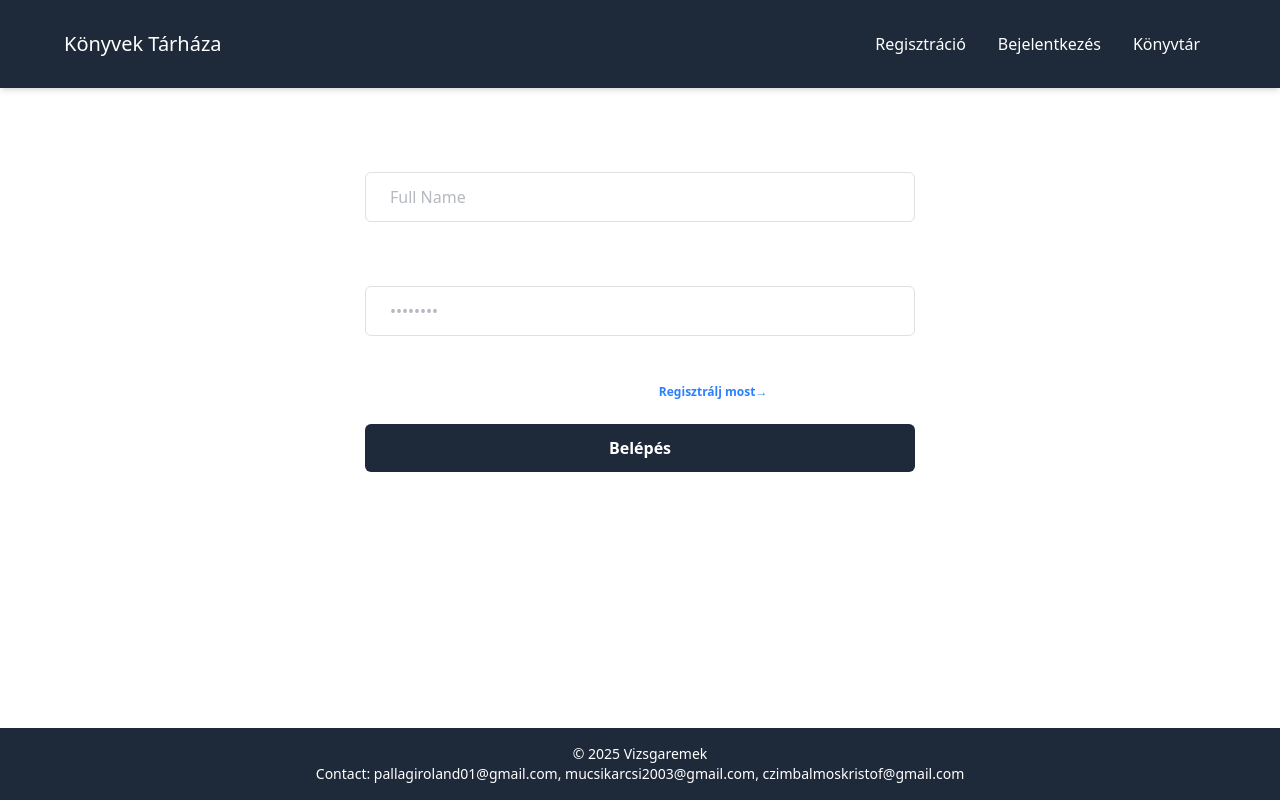
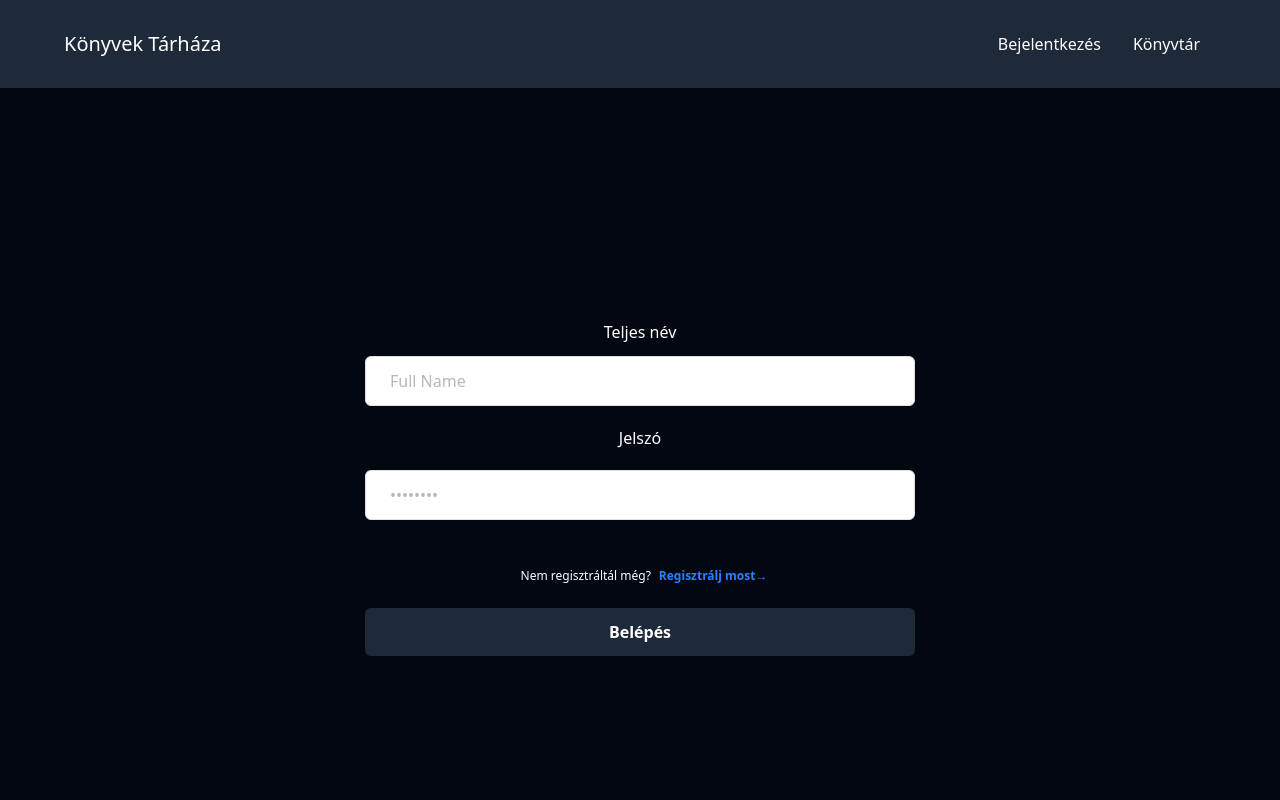
Before and after one commit to CzimbalmosKristof/Frontendkonyv, a React (Vite) app in the folder Frontend/: page /Login in a window 1280 px wide. Shown: the top 800 px of the page. Built offline with nearby package versions, Linux system fonts and the light colour scheme.

Commit message:
javított login, footer, register

```diff
--- a/Frontend/src/App.jsx
+++ b/Frontend/src/App.jsx
@@ -8,7 +8,7 @@ import Footer from './components/Footer.jsx'
 import {BrowserRouter,Routes,Route,Navigate} from 'react-router-dom';
 function App() {
     return (
-        <div>
+        <div className='bg-gray-950'>
          <BrowserRouter>
            <Menu />
            <Routes>
--- a/Frontend/src/components/Footer.jsx
+++ b/Frontend/src/components/Footer.jsx
@@ -4,7 +4,7 @@ function Footer() {
   return (
     <div className="footer">
     <main className="flex-grow" />
-    <footer className="bg-gray-800 text-white py-4 justify-center w-full fixed bottom-0">
+    <footer className="bg-gray-800 text-white py-4 justify-center w-full table-fixed bottom-0">
         <div className="container mx-auto text-center">
             <p>&copy; 2025 Vizsgaremek</p>
             <ul>
--- a/Frontend/src/components/Login.jsx
+++ b/Frontend/src/components/Login.jsx
@@ -1,9 +1,10 @@
 import React from 'react'
+import { Link } from 'react-router-dom';
 
 function Login() {
   return (
-    <div className="flex items-center justify-center p-12">
-    <div className="mx-auto w-full max-w-[550px]">
+    <div className=" flex flex-col min-h-screen items-center justify-center p-12 bg-gray-950">
+    <div className="-mx-auto w-full max-w-[550px] ">
         <form>
             <div className="mb-5">
                 <label for="name" className="mb-3 block text-base font-medium text-[#ffffff]">
@@ -22,7 +23,7 @@ function Login() {
 
                 <div class="flex justify-center items-center mt-4">
                     <p class="inline-flex items-center text-white font-medium text-xs text-center">
-                        <span class="ml-2">Nem regisztráltál még?<a href="/Register" class="text-xs ml-2 text-blue-500 font-semibold">Regisztrálj most&rarr;</a> <br/>
+                        <span class="ml-2">Nem regisztráltál még?<Link to="/Register" class="text-xs ml-2 text-blue-500 font-semibold">Regisztrálj most&rarr;</Link > <br/>
                         </span>
                     </p>
                 </div>
--- a/Frontend/src/components/Main.jsx
+++ b/Frontend/src/components/Main.jsx
@@ -3,7 +3,7 @@ import React from 'react'
 function Main() {
   return (
     <div className="relative bg-gradient-to-r from-purple-600 to-blue-600 h-screen text-white overflow-hidden">
-    <div className="absolute inset-0">
+    <div className="min-h-screen absolute inset-0">
       <img src="https://cdn.pixabay.com/photo/2015/10/10/13/03/prague-980732_1280.jpg" alt="Background Image" className="object-cover object-center w-full h-full" />
       <div className="absolute inset-0 bg-black opacity-50"></div>
     </div>
--- a/Frontend/src/components/Menu.jsx
+++ b/Frontend/src/components/Menu.jsx
@@ -19,7 +19,6 @@ function Menu() {
     <div className="hidden md:flex md:items-center md:w-auto w-full " id="menu">
         <nav>
             <ul className="md:flex items-center justify-between text-base text-gray-700 pt-4 md:pt-0">
-                <li><Link to="/Register"className="md:p-4 py-3 px-0 block text-white">Regisztráció</Link></li>
                 <li><Link to="/Login"className="md:p-4 py-3 px-0 block text-white">Bejelentkezés</Link></li>
                 <li><Link to="/Library"className="md:p-4 py-3 px-0 block text-white">Könyvtár</Link></li>
             </ul>
--- a/Frontend/src/components/Register.jsx
+++ b/Frontend/src/components/Register.jsx
@@ -1,8 +1,10 @@
+import { Link } from 'react-router-dom'
+
 import React from 'react'
 
 function Register() {
   return (
-    <div className="flex flex-col min-h-screen items-center justify-start p-12">
+    <div className=" min-h-screen flex flex-col min-h-screen items-center justify-start p-12">
     <div className="mx-auto w-full max-w-[550px]">
         <form>
             <div className="mb-5">
@@ -77,6 +79,14 @@ function Register() {
                                 className="w-full rounded-md border border-[#e0e0e0] bg-white py-3 px-6 text-base font-medium text-[#6B7280] outline-none focus:border-[#6A64F1] focus:shadow-md" />
                         </div>
                     </div>
+
+
+                    <div class="flex justify-center items-center mt-4">
+                    <p class="inline-flex items-center text-white font-medium text-xs text-center">
+                        <span class="ml-2">Van már fiókja?<Link to="/Login" class="text-xs ml-2 text-blue-500 font-semibold">Bejelentkezés&rarr;</Link > <br/>
+                        </span>
+                    </p>
+                    </div>
                 </div>
             </div>
 
```
